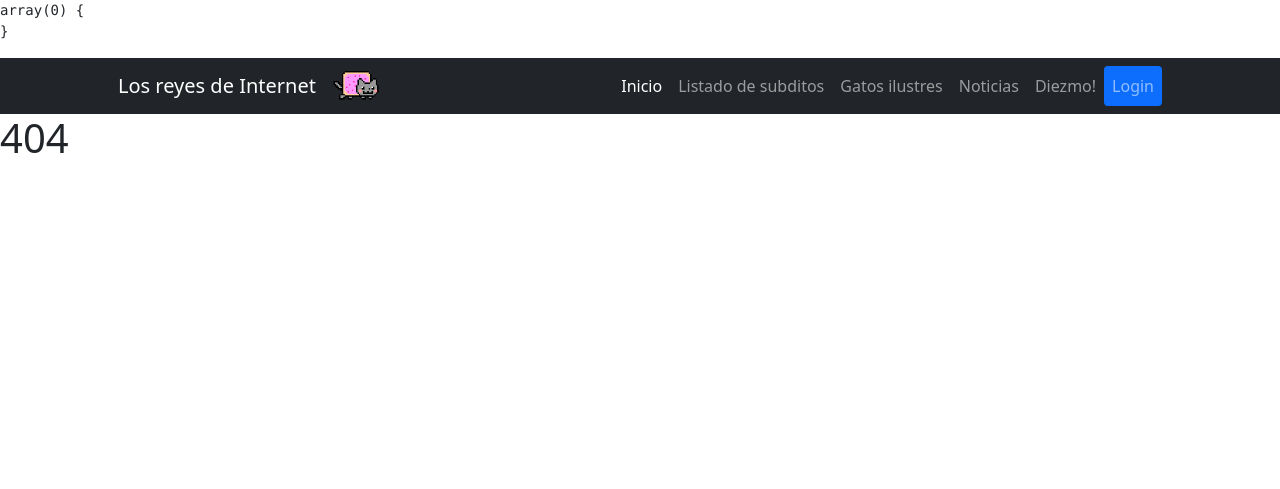
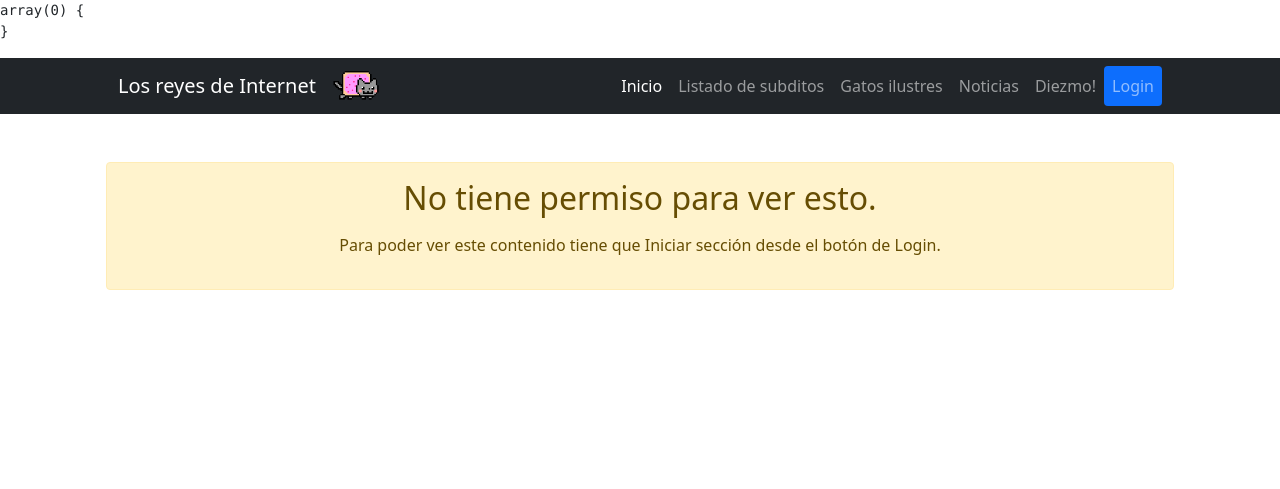
Before and after one commit to fddiaz/tpBootstrap, a PHP site: page /tithelist.php in a window 1280 px wide. Shown: the top 489 px of the page. Run offline with PHP 8.4, Linux system fonts and the light colour scheme.

Commit message:
Agregando 404 y noaccess

```diff
--- a/templates/404.php
+++ /dev/null
@@ -1 +0,0 @@
-<h1>404</h1>
--- /dev/null
+++ b/templates/noaccess.php
@@ -0,0 +1,10 @@
+        <main class="container">
+            <section class="px-4 px-lg-5">
+                <div class="row gx-4 gx-lg-5 text-center my-5">
+                    <div class="alert alert-warning" role="alert">
+                        <h2>No tiene permiso para ver esto.</h2>
+                        <p class="mt-3">Para poder ver este contenido tiene que Iniciar sección desde el botón de Login.</p>
+                    </div>
+                </div>
+            </section>
+        </main>
--- a/tithelist.php
+++ b/tithelist.php
@@ -9,7 +9,7 @@
     } elseif (Session::get('login') == TRUE && Session::get('role_id') == 2 ) {
         include('templates/list.php');
     } else {
-        include('templates/404.php');
+        include('templates/noaccess.php');
     }
 ?>
 <!-- End content -->
```
Also changed, not shown: 404.php (added, +20 -0 lines).
